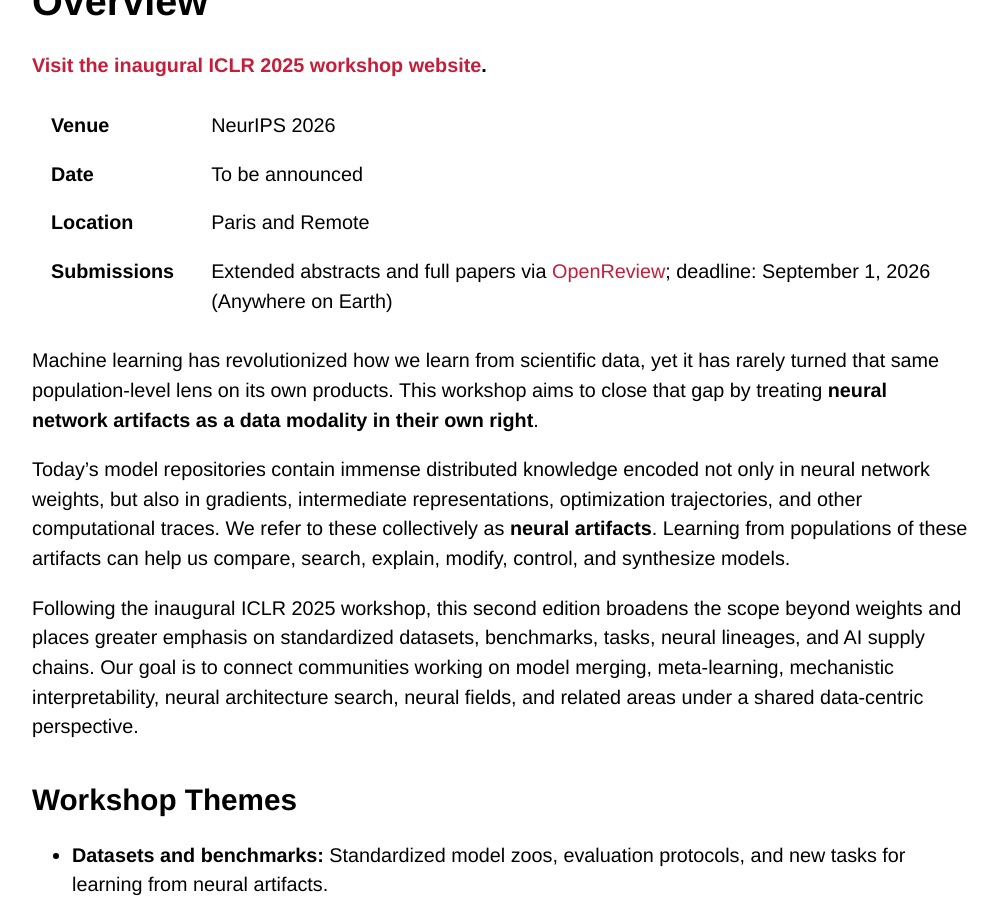
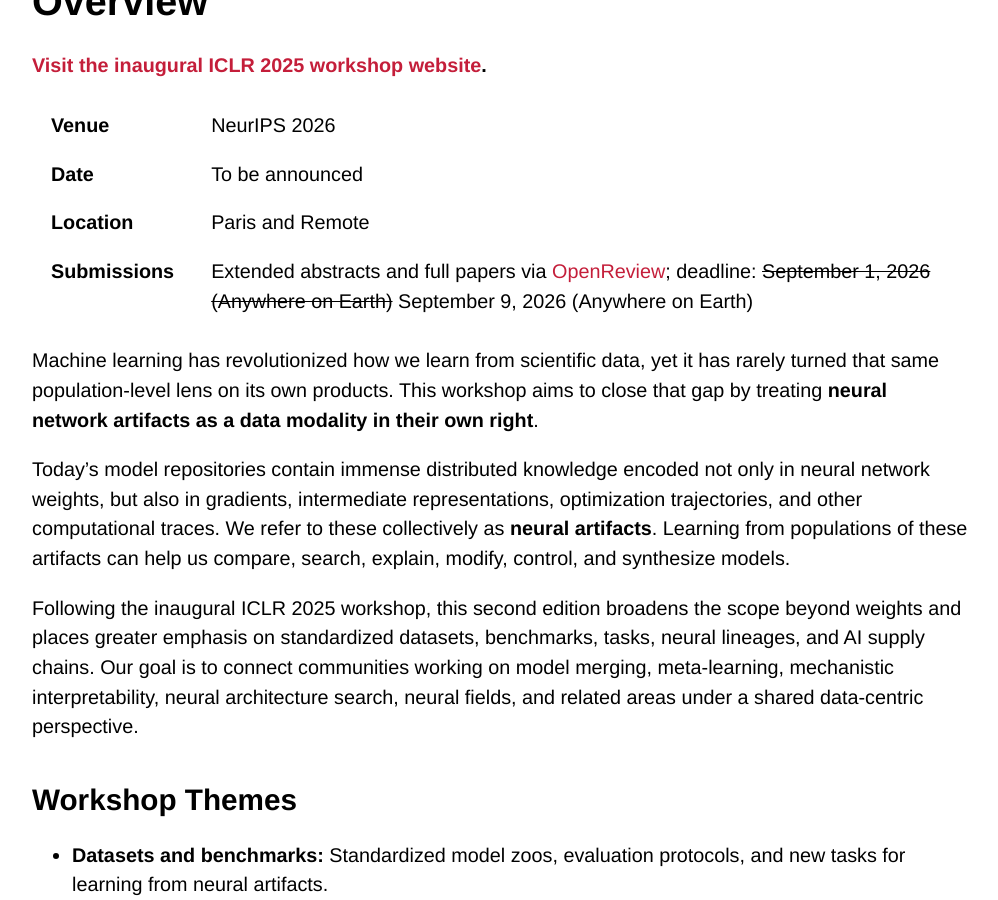
Before and after one commit to MadryLab/artifacts-as-data, a Jekyll site: the page built from docs/index.md, in a window 1280 px wide and 900 px high, scrolled down 527 px. Shown: the whole window, without its empty margins (140-1138 px from the left). Built offline with Jekyll 4.4.1, drawn with Linux system fonts in a browser that asks for light colours; some web fonts are replaced; our own code applies the rules of GitHub Pages for plain Markdown files.

Commit message:
adding updated submission

```diff
--- a/docs/index.md
+++ b/docs/index.md
@@ -9,7 +9,7 @@ layout: default
 | **Venue** | NeurIPS 2026 |
 | **Date** | To be announced |
 | **Location** | Paris and Remote |
-| **Submissions** | Extended abstracts and full papers via [OpenReview](https://openreview.net/group?id=NeurIPS.cc/2026/Workshop/NeuralArtifacts); deadline: September 1, 2026 (Anywhere on Earth) |
+| **Submissions** | Extended abstracts and full papers via [OpenReview](https://openreview.net/group?id=NeurIPS.cc/2026/Workshop/NeuralArtifacts); deadline: ~~September 1, 2026 (Anywhere on Earth)~~ September 9, 2026 (Anywhere on Earth) |
 
 Machine learning has revolutionized how we learn from scientific data, yet it has rarely turned that same population-level lens on its own products. This workshop aims to close that gap by treating **neural network artifacts as a data modality in their own right**.
 
```
Also changed, not shown: docs/cfp.md (+1 -1 lines).
